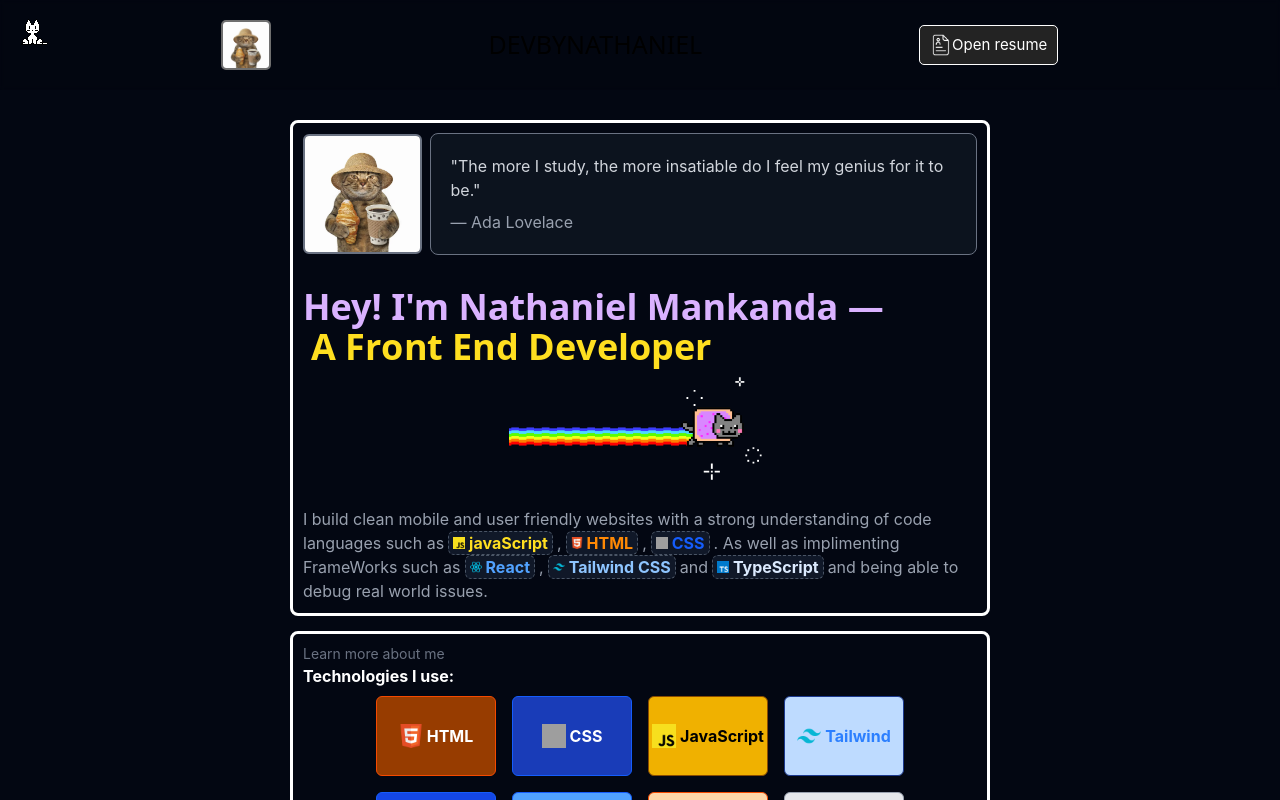
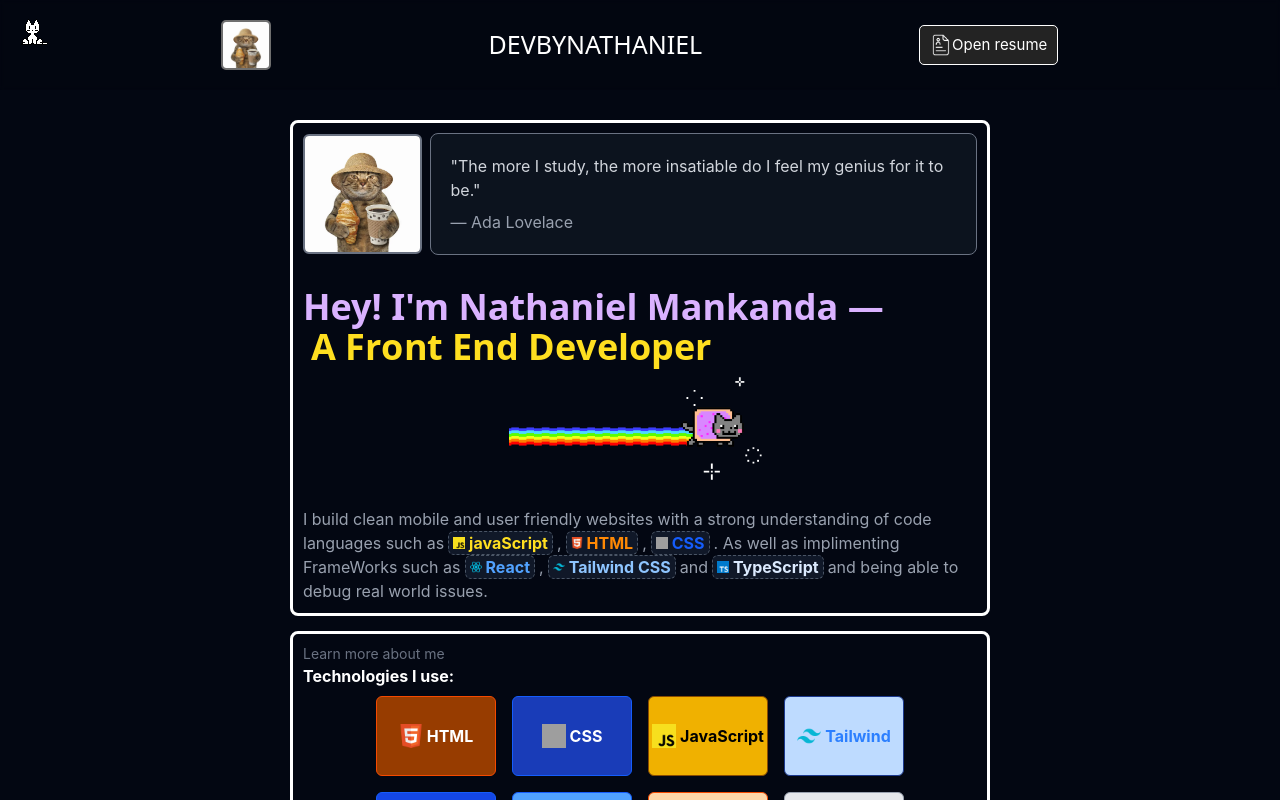
Before and after one commit to NathanielMannkanda/nathaniel-dev-portfolio, a React (Vite) app: page / in a window 1280 px wide. Shown: the top 800 px of the page. Built offline with nearby package versions, Linux system fonts and the light colour scheme; grey boxes are pictures that could not be loaded; a web font is replaced by a local one.

Commit message:
Updated Header font

```diff
--- a/src/Header.css
+++ b/src/Header.css
@@ -76,7 +76,7 @@
 
 
 .title-heading{
-  font-family: BitcountGrid, system-ui, -apple-system, BlinkMacSystemFont, 'Segoe UI';
+  font-family: FavoritMono BitcountGrid, system-ui, -apple-system, BlinkMacSystemFont, 'Segoe UI';
   font-size: 25px;
-  color: rgb(0, 0, 0);
+  color: rgb(255, 255, 255);
 }
```
